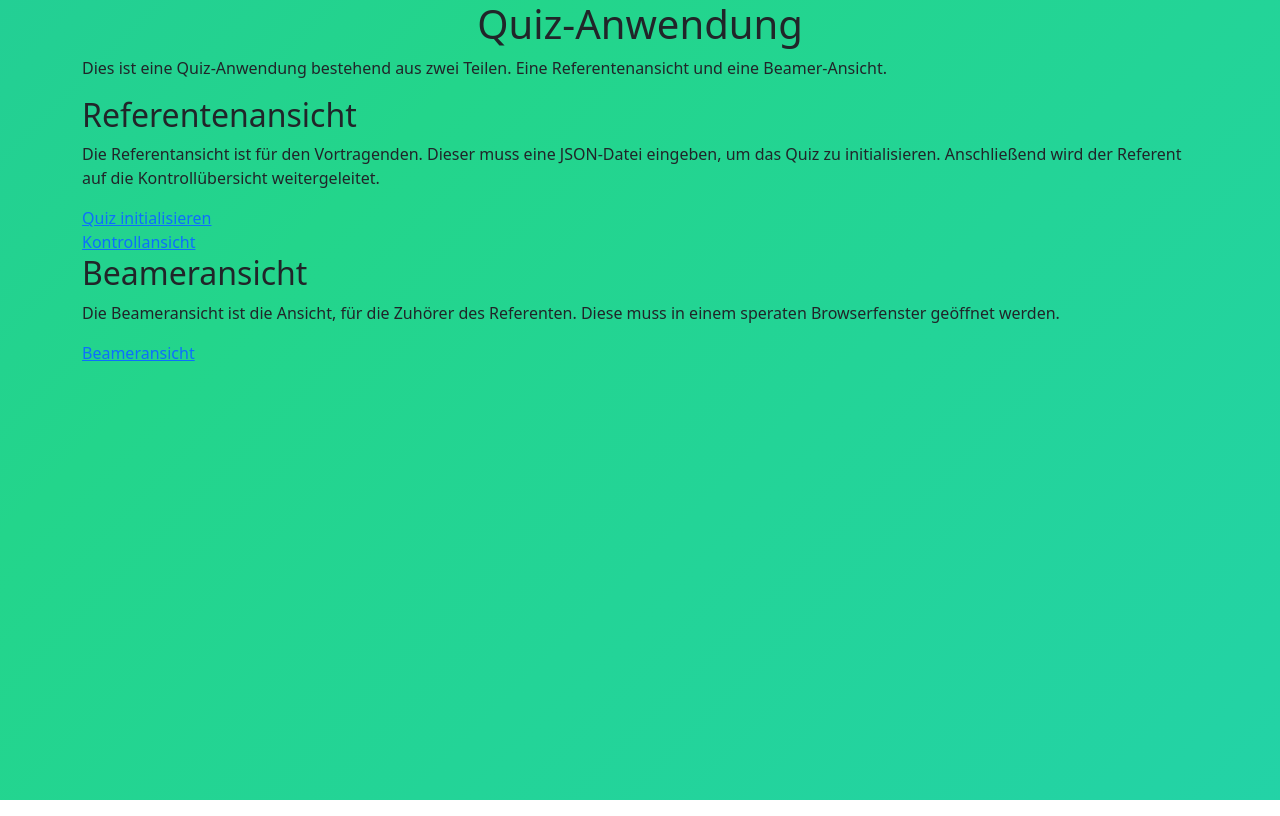
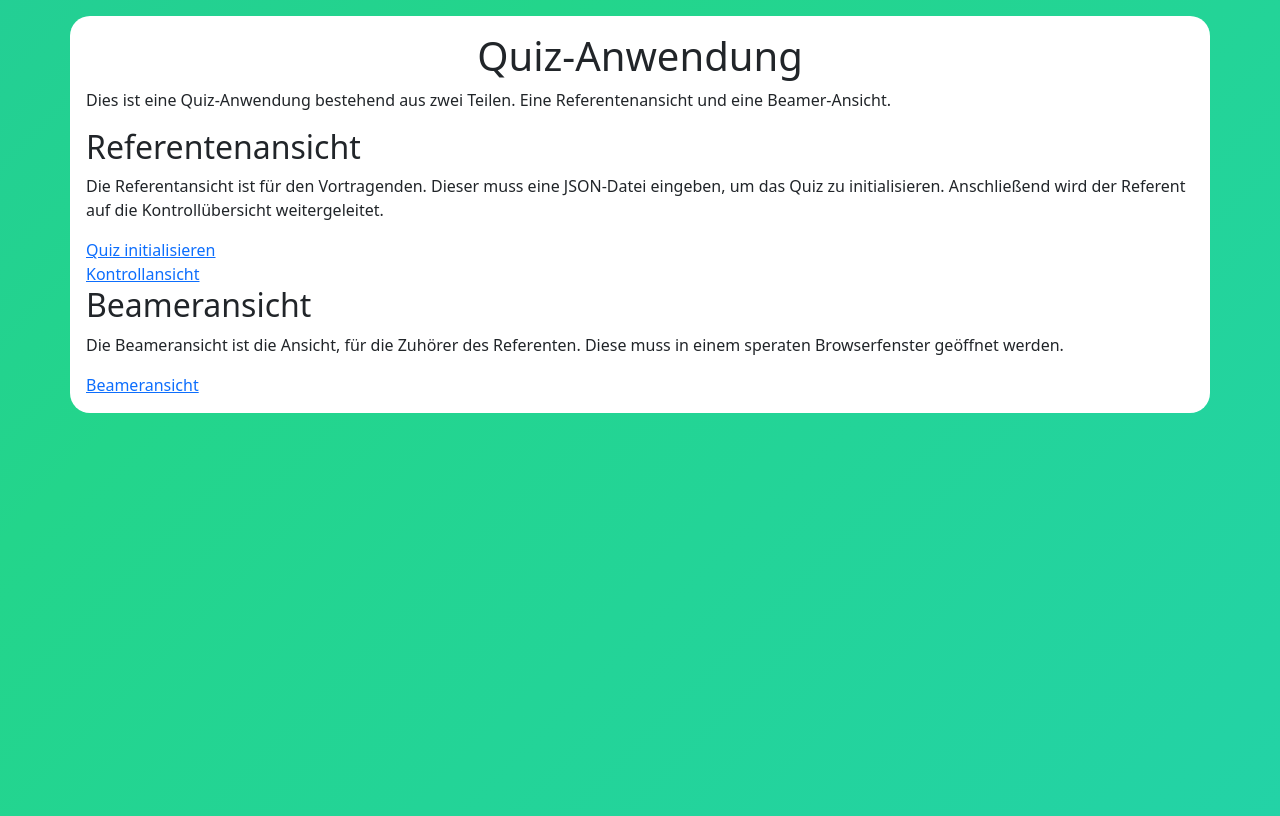
Before and after one commit to JonasNau/quiz-app-react, a Next.js app: page / in a window 1280 px wide. Built offline with nearby package versions, Linux system fonts and the light colour scheme.

Commit message:
Hinzufügen eines Container-Hintergrundes auf der Startseite

```diff
--- a/src/app/page.tsx
+++ b/src/app/page.tsx
@@ -6,7 +6,14 @@ import Link from "next/link";
 export default function Home() {
 	return (
 		<>
-			<Container>
+			<Container
+				style={{
+					backgroundColor: "white",
+					marginTop: "1rem",
+					borderRadius: "20px",
+					padding: "1rem",
+				}}
+			>
 				<h1 className="text-center">Quiz-Anwendung</h1>
 				<p>
 					Dies ist eine Quiz-Anwendung bestehend aus zwei Teilen. Eine Referentenansicht
```
